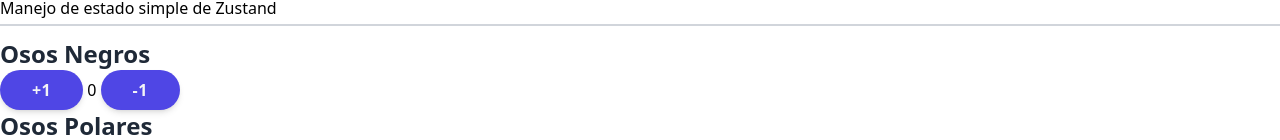
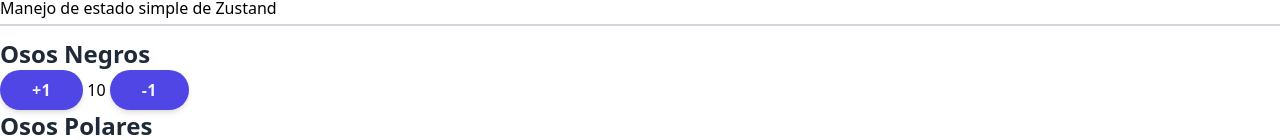
Before and after one commit to toshioxgnu/zustand-Course, a React (Vite) app: page /dashboard/bears in a window 1280 px wide. Shown: the part 742-882 px from the top of the page. Built offline with nearby package versions, Linux system fonts and the light colour scheme.

Commit message:
Primeros pasos en zustand

```diff
--- a/package.json
+++ b/package.json
@@ -14,7 +14,8 @@
     "react": "^18.2.0",
     "react-dom": "^18.2.0",
     "react-icons": "^4.11.0",
-    "react-router-dom": "^6.16.0"
+    "react-router-dom": "^6.16.0",
+    "zustand": "^4.4.6"
   },
   "devDependencies": {
     "@types/react": "^18.2.15",
--- a/src/pages/01-basic/BearPage.tsx
+++ b/src/pages/01-basic/BearPage.tsx
@@ -1,6 +1,13 @@
 import { WhiteCard } from '../../components';
+import { useBearStore } from '../../stores';
 
 export const BearPage = () => {
+
+
+
+
+
+
   return (
     <>
       <h1>Contador de Osos</h1>
@@ -9,24 +16,15 @@ export const BearPage = () => {
 
       <div className="grid grid-cols-1 md:grid-cols-2 lg:grid-cols-3 gap-2">
 
-        <WhiteCard centered>
-          <h2>Osos Negros</h2>
-
-          <div className="flex flex-col md:flex-row">
-            <button> +1</button>
-            <span className="text-3xl mx-2 lg:mx-10"> 0 </span>
-            <button>-1</button>
-          </div>
-
-        </WhiteCard>
+        <BlackBear />
 
         <WhiteCard centered>
           <h2>Osos Polares</h2>
 
           <div className="flex flex-col md:flex-row">
-            <button> +1</button>
+            <button  > +1</button>
             <span className="text-3xl mx-2 lg:mx-10"> 0 </span>
-            <button>-1</button>
+            <button  >-1</button>
 
           </div>
 
@@ -51,3 +49,24 @@ export const BearPage = () => {
     </>
   );
 };
+
+
+export const BlackBear = () => {
+  const blackBears = useBearStore( state => state.blackBears );
+  const increaseBlackBears = useBearStore( state => state.increaseBlackBears );
+
+
+  return (
+      <WhiteCard centered>
+        <h2>Osos Negros</h2>
+
+        <div className="flex flex-col md:flex-row">
+          <button onClick={ () => increaseBlackBears(+1) } > +1</button>
+          <span className="text-3xl mx-2 lg:mx-10"> { blackBears } </span>
+          <button onClick={ () => increaseBlackBears(-1) } >-1</button>
+        </div>
+
+      </WhiteCard>
+
+  )
+}
--- /dev/null
+++ b/src/stores/bears/bears.store.ts
@@ -0,0 +1,17 @@
+import { create } from 'zustand'
+
+
+interface BearState {
+    blackBears: number;
+    polarBears: number;
+    pandaBears: number;
+
+    increaseBlackBears: ( by: number ) => void;
+}
+
+export const useBearStore = create<BearState>((set) => ({
+  blackBears: 10,
+  polarBears: 10,
+  pandaBears: 10,
+  increaseBlackBears: (by : number ) => set((state) => ({ blackBears: state.blackBears + by })),
+}))
--- /dev/null
+++ b/src/stores/index.ts
@@ -0,0 +1 @@
+export * from "./bears/bears.store";
```
Also changed, not shown: 1 other file (tests, documents, lock files or other folders).
